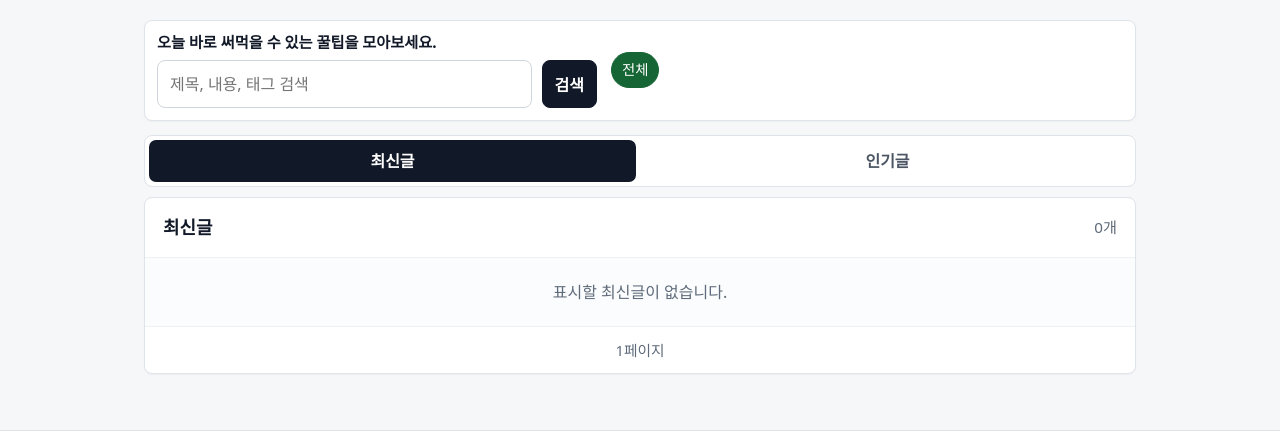
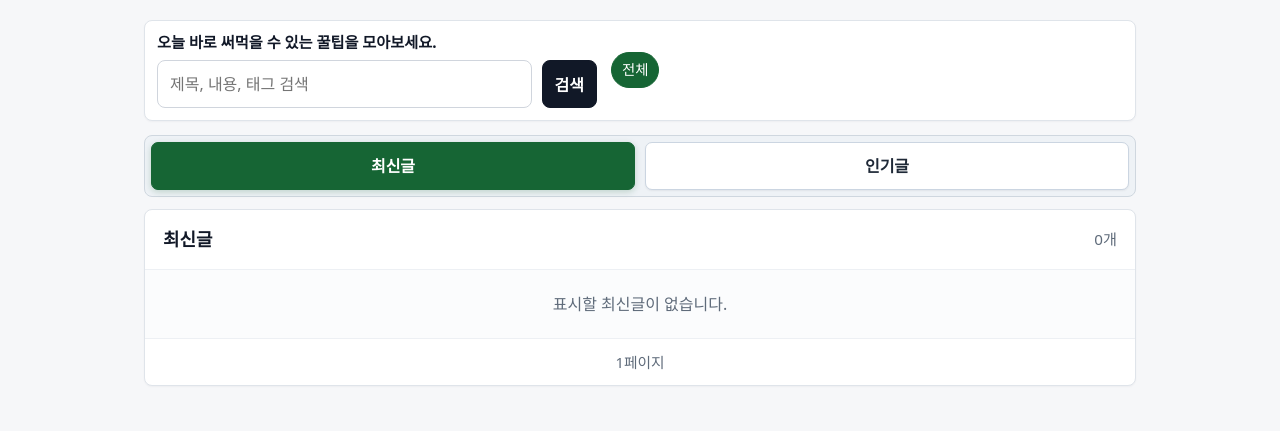
Before and after one commit to mindonghak/minggultip, a FastAPI app: page / in a window 1280 px wide. Shown: the part 68-499 px from the top of the page. Run offline with FastAPI, Linux system fonts and the light colour scheme; some libraries are stand-ins or nearby versions.

Commit message:
Improve home feed tab readability

```diff
--- a/app/static/style.css
+++ b/app/static/style.css
@@ -73,11 +73,11 @@ a:hover { text-decoration:underline; }
 .feed-grid .feed { margin:0; }
 .feed-shell { margin-top:14px; }
 .feed-shell .feed { margin:0; }
-.feed-tabs { display:grid; grid-template-columns:1fr 1fr; gap:8px; margin-bottom:10px; padding:4px; border:1px solid var(--line); border-radius:8px; background:#fff; }
-.feed-tabs a { display:flex; align-items:center; justify-content:center; min-height:42px; border-radius:7px; color:#4b5563; font-weight:750; text-decoration:none; }
-.feed-tabs a:hover { color:var(--brand-dark); background:#f0fdf4; text-decoration:none; }
-.feed-tabs a.active { background:var(--text); color:#fff; }
-.feed-tabs a.active:hover { background:var(--text); color:#fff; }
+.feed-tabs { display:grid; grid-template-columns:1fr 1fr; gap:10px; margin-bottom:12px; padding:6px; border:1px solid #cfd7df; border-radius:8px; background:#eef2f6; }
+.feed-tabs a { display:flex; align-items:center; justify-content:center; min-height:48px; border:1px solid #cbd5e1; border-radius:7px; color:#1f2937; background:#fff; font-size:1rem; font-weight:800; text-decoration:none; box-shadow:0 1px 2px rgba(15, 23, 42, 0.06); }
+.feed-tabs a:hover { color:var(--brand-dark); border-color:#86efac; background:#f0fdf4; text-decoration:none; }
+.feed-tabs a.active { border-color:var(--brand); background:var(--brand); color:#fff; box-shadow:0 2px 6px rgba(22, 101, 52, 0.22); }
+.feed-tabs a.active:hover { background:var(--brand-dark); color:#fff; border-color:var(--brand-dark); }
 .section-title { display:flex; justify-content:space-between; align-items:center; gap:12px; margin:0; padding:16px 18px; border-bottom:1px solid var(--soft-line); }
 .section-title h1, .section-title h2, .section-title h3 { margin:0; }
 .section-title h2 { font-size:1.12rem; }
```
